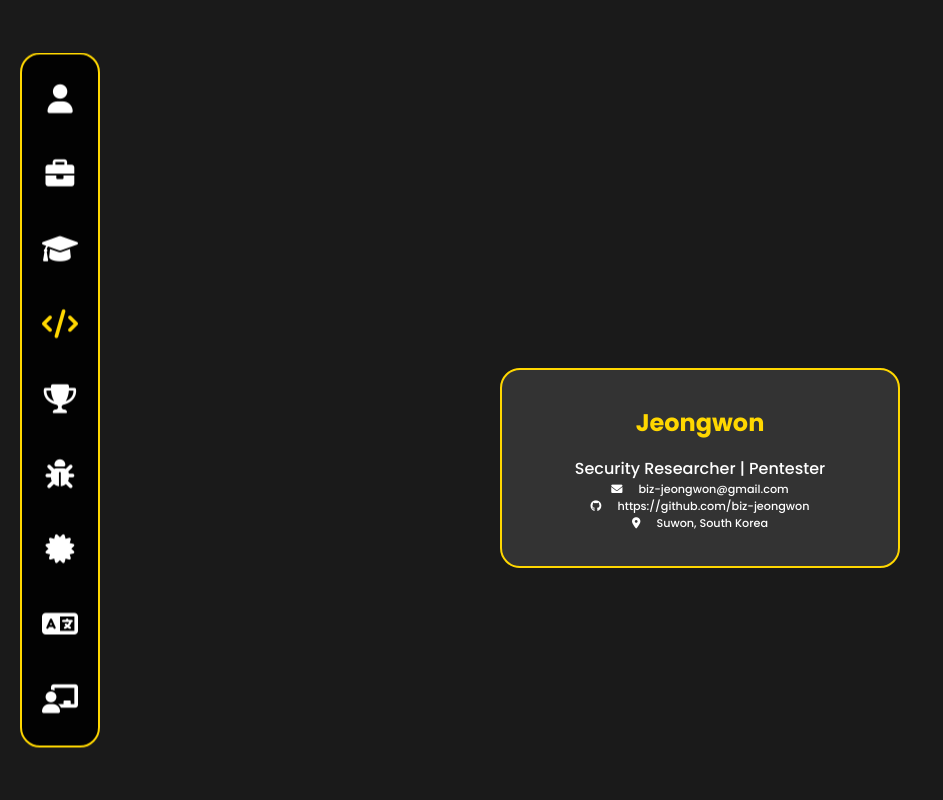
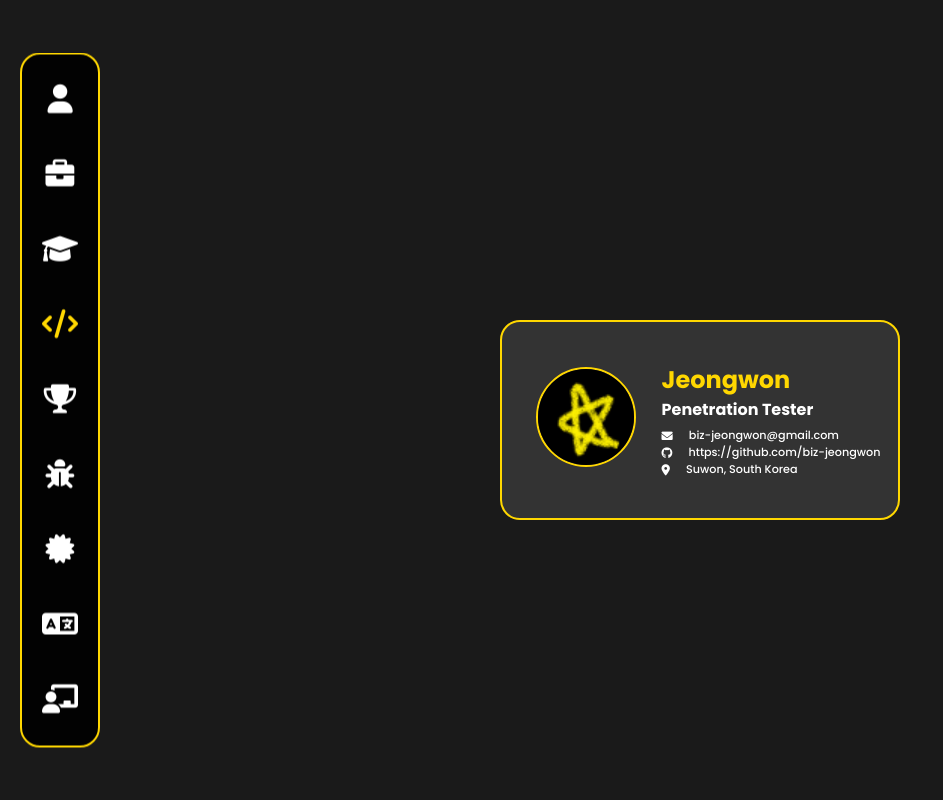
Before and after one commit to biz-jeongwon/Portpolio, a plain HTML site: page index.html in a window 1280 px wide. Shown: the top 800 px of the page, without its empty margins (0-943 px from the left). Drawn offline with Linux system fonts and the light colour scheme.

Commit message:
edit_namecard

```diff
--- a/index.html
+++ b/index.html
@@ -82,7 +82,7 @@
 
         .main-content {
             margin-left: 120px;
-            padding: 3rem 1rem;
+            padding: 0px 1rem 3rem 1rem;
             width: calc(100% - 120px);
             max-width: 1200px;
             display: flex;
@@ -101,7 +101,7 @@
             background: var(--secondary-color);
             color: var(--dark-text);
             border-radius: 20px;
-            padding: 2rem;
+            padding: 2rem 1rem 2rem 2rem;
             margin-top: 40vh;
             margin-bottom: 40vh;
             position: relative;
@@ -116,11 +116,37 @@
             width: 400px;
         }
 
-        .profile-card h1 {
+        .profile-card {
+            display:flex;
+            flex-direction: row;
+            justify-content: center;
+            align-items: center;
+        }
+
+        .profile-card___info {
+            display:flex;
+            flex-direction: column;
+        }
+
+        .profile-card___info___name {
             font-size: 1.5rem;
-            margin-bottom: 1rem;
             border-bottom: none;
             color: var(--accent-color);
+        }
+
+        .name {
+            display: flex;
+            justify-content: center;
+            align-items: center;
+            margin-bottom: 1rem;
+        }
+
+        .name___img {
+            border-radius: 60%;
+            border: 2px solid var(--accent-color);
+            width: 100px;
+            height: 100px;
+            margin-right:1rem;
         }
 
         .contact-info {
@@ -129,7 +155,7 @@
             flex-wrap: wrap;
         }
 
-        .contact-info p {
+        .profile-card___info p {
             margin: 0;
             display: flex;
             align-items: center;
@@ -248,7 +274,7 @@
             }
             .main-content {
                 margin-left: 80px;
-                padding: 2rem 1rem;
+                padding: 0rem 1rem 3rem 1rem;
             }
         }
     </style>
@@ -272,12 +298,15 @@
         <!-- 네임카드 섹션 -->
         <section id="namecard">
             <div class="profile-card">
-                <h1>Jeongwon</h1>
-                <p>Security Researcher | Pentester</p>
-                <div class="contact-info">
-                    <p><i class="fas fa-envelope"></i>biz-jeongwon@gmail.com</p>
-                    <p><i class="fa-brands fa-github"></i><a style="color: white; text-decoration-line:none;" href="https://github.com/biz-jeongwon">https://github.com/biz-jeongwon</a></p>
-                    <p><i class="fas fa-map-marker-alt"></i> Suwon, South Korea</p>
+                <div class="profile-card___name">
+                    <img class="name___img" src="./img/avatar.png" />
+                </div>
+                <div class="profile-card___info">
+                    <h1 style="text-align: left; padding-left: 10px" class="profile-card___info___name" >Jeongwon</h1>
+                    <h4 style="text-align: left; padding-left: 10px; margin-bottom:5px;">Penetration Tester</h4>
+                    <p style="text-align: left; padding-left: 10px"><i class="fas fa-envelope"></i>biz-jeongwon@gmail.com</p>
+                    <p style="text-align: left; padding-left: 10px"><i class="fa-brands fa-github"></i><a style="color: white; text-decoration-line:none;" href="https://github.com/biz-jeongwon">https://github.com/biz-jeongwon</a></p>
+                    <p style="text-align: left; padding-left: 10px"><i class="fas fa-map-marker-alt"></i> Suwon, South Korea</p>
                 </div>
             </div>
         </section>
```
Also changed, not shown: img/avatar.png (added).
